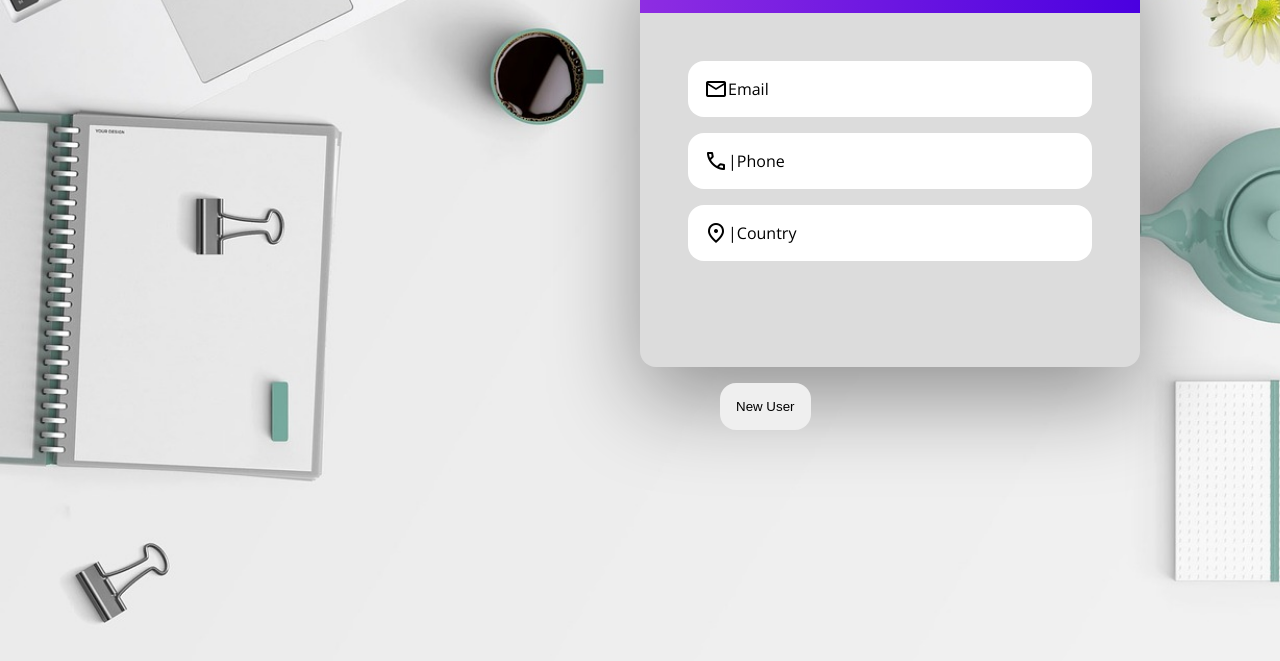
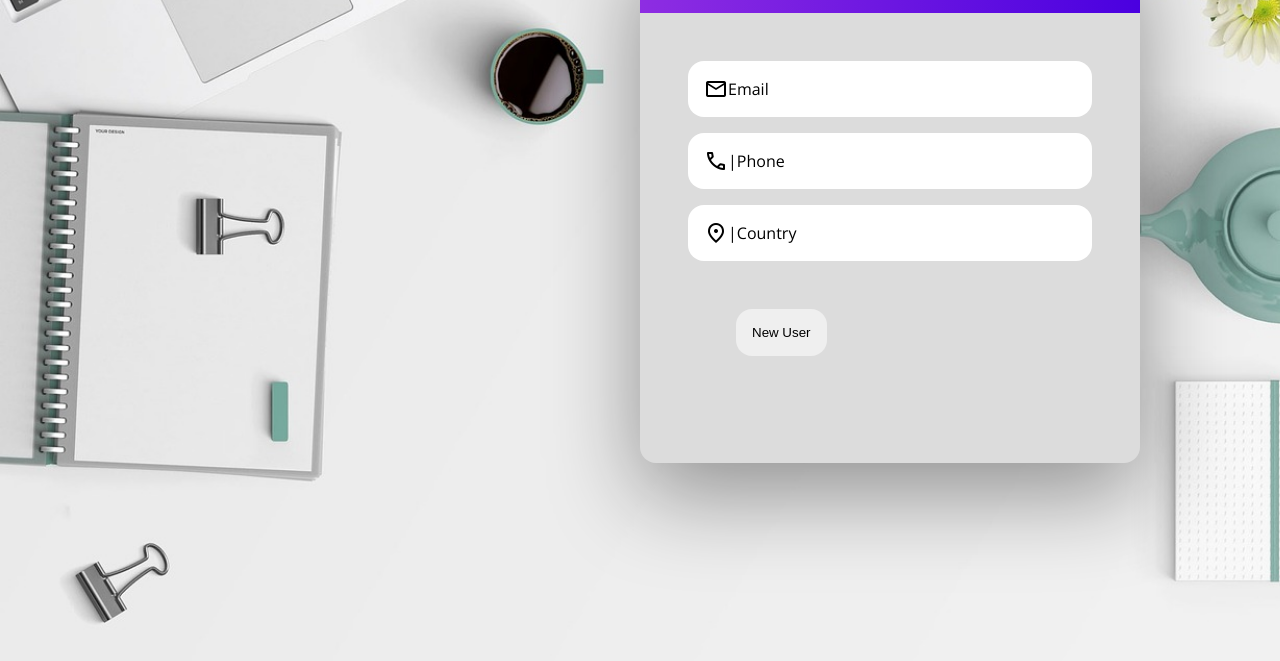
Before and after one commit to esraelif/RandomUserGenerator, a plain HTML site: page index.html in a window 1280 px wide. Shown: the part 129-790 px from the top of the page. Drawn offline with nearby package versions, Linux system fonts and the light colour scheme; no server answers.

Commit message:
buttonLocation

```diff
--- a/index.html
+++ b/index.html
@@ -44,8 +44,9 @@
                 <span id="location">Country</span>
             </div>
         </div>
+        <button onclick="getRandomUser()">New User</button>
     </div>
-    <button onclick="getRandomUser()">New User</button>
+
 
 
 
--- a/style.css
+++ b/style.css
@@ -32,7 +32,7 @@ body::before {
     background-color: #dcdcdc;
     margin-top: 5%;
     margin-left: 50%;
-    height: 27rem;
+    height: 33rem;
     width: 100%;
     max-width: 500px;
     border-radius: 1rem;
@@ -94,7 +94,7 @@ body::before {
 
 button {
     margin-top: 1rem;
-    margin-left: 45rem;
+    margin-left: 6rem;
     outline: none;
     border: none;
     padding: 1rem;
```
